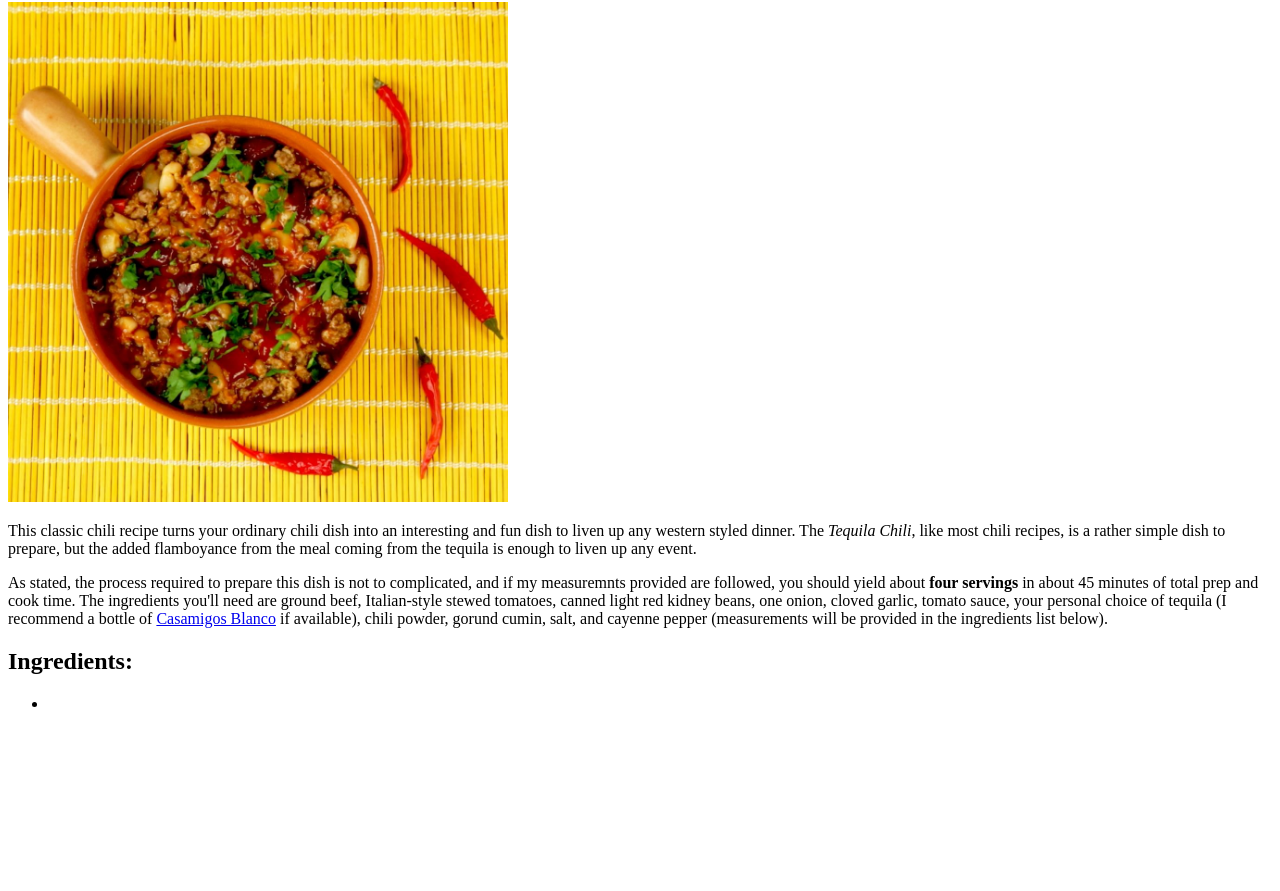
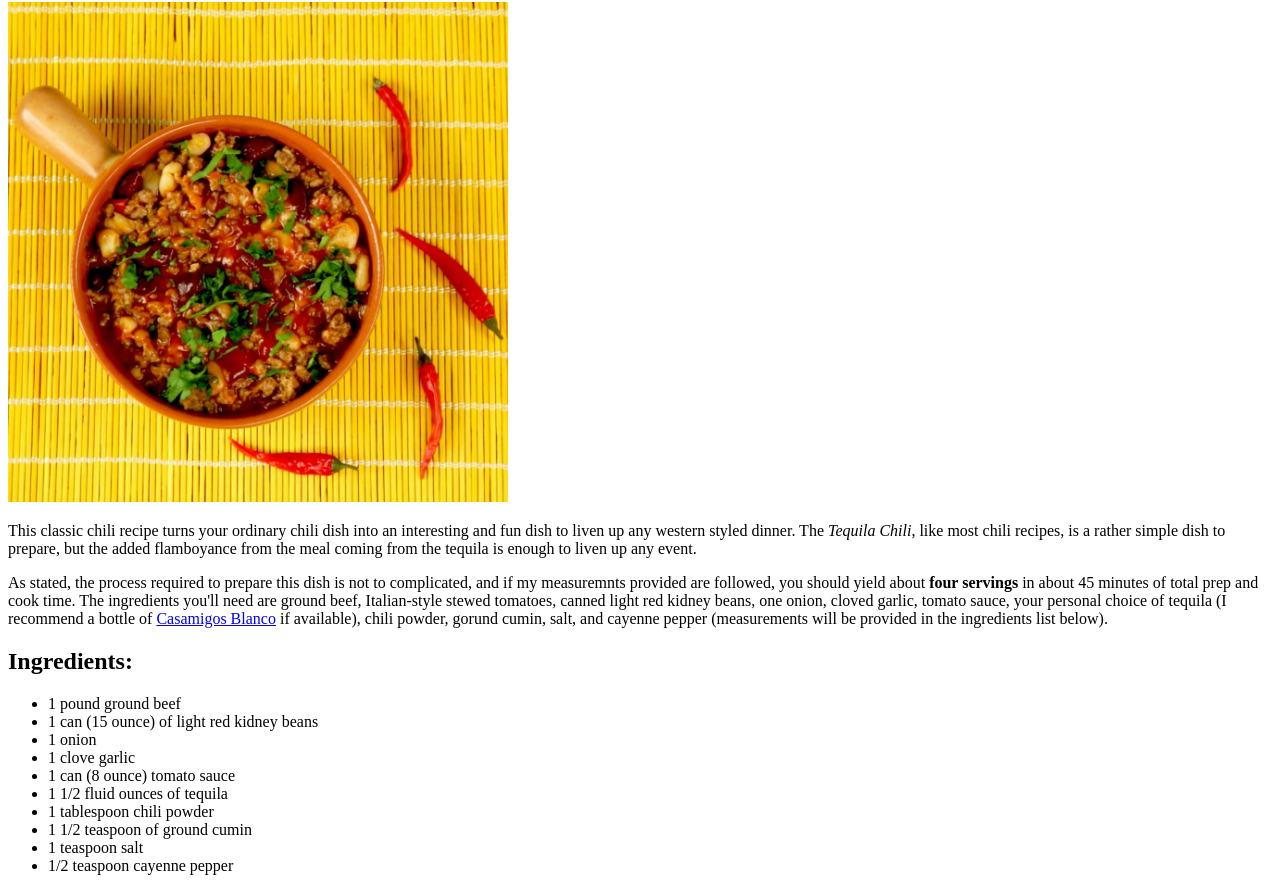
Before and after one commit to tetsuobbb/odin-recipes, a plain HTML site: page recipes/tequila-chili.html in a window 1280 px wide. Shown: the part 78-969 px from the top of the page. Before the commit the page ends 807 px from the top, so only its background shows below. Drawn offline with Linux system fonts and the light colour scheme; files whose address does not match are found by name.

Commit message:
Completed ingredients list for 'chili'

```diff
--- a/recipes/tequila-chili.html
+++ b/recipes/tequila-chili.html
@@ -27,7 +27,16 @@
 
     <h2><strong>Ingredients:</strong></h2>
     <ul>
-        <li></li>
+        <li>1 pound ground beef</li>
+        <li>1 can (15 ounce) of light red kidney beans</li>
+        <li>1 onion</li>
+        <li>1 clove garlic</li>
+        <li>1 can (8 ounce) tomato sauce</li>
+        <li>1 1/2 fluid ounces of tequila</li>
+        <li>1 tablespoon chili powder</li>
+        <li>1 1/2 teaspoon of ground cumin</li>
+        <li>1 teaspoon salt</li>
+        <li>1/2 teaspoon cayenne pepper</li>
     </ul>
 </body>
 </html>
```
